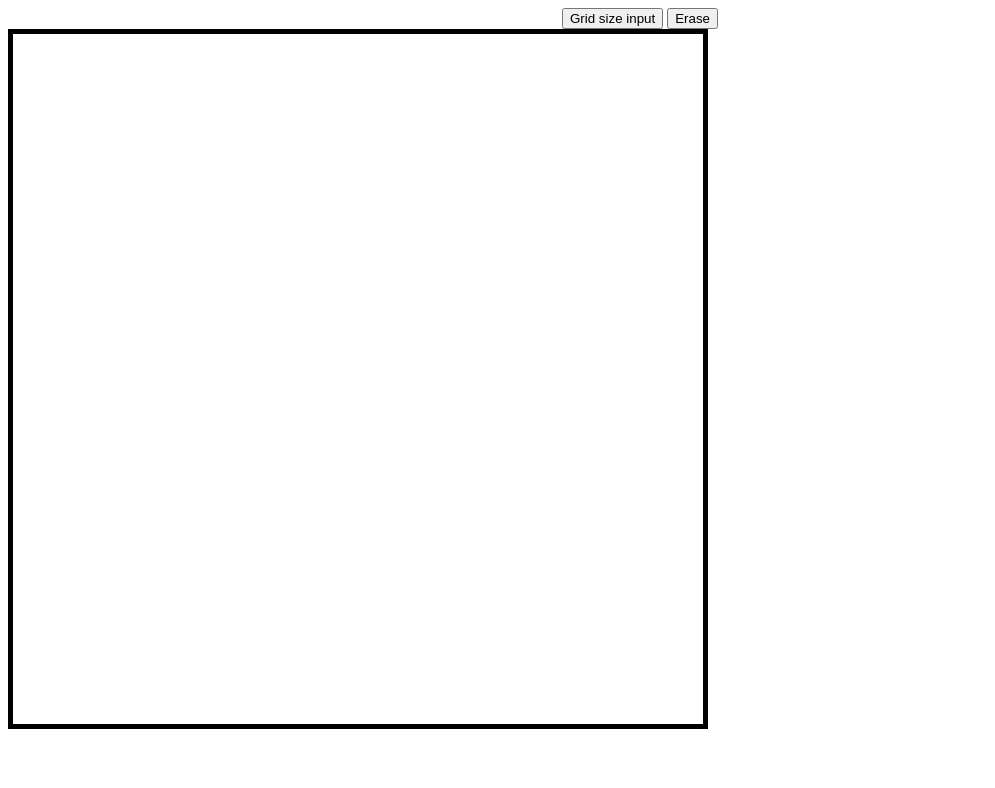
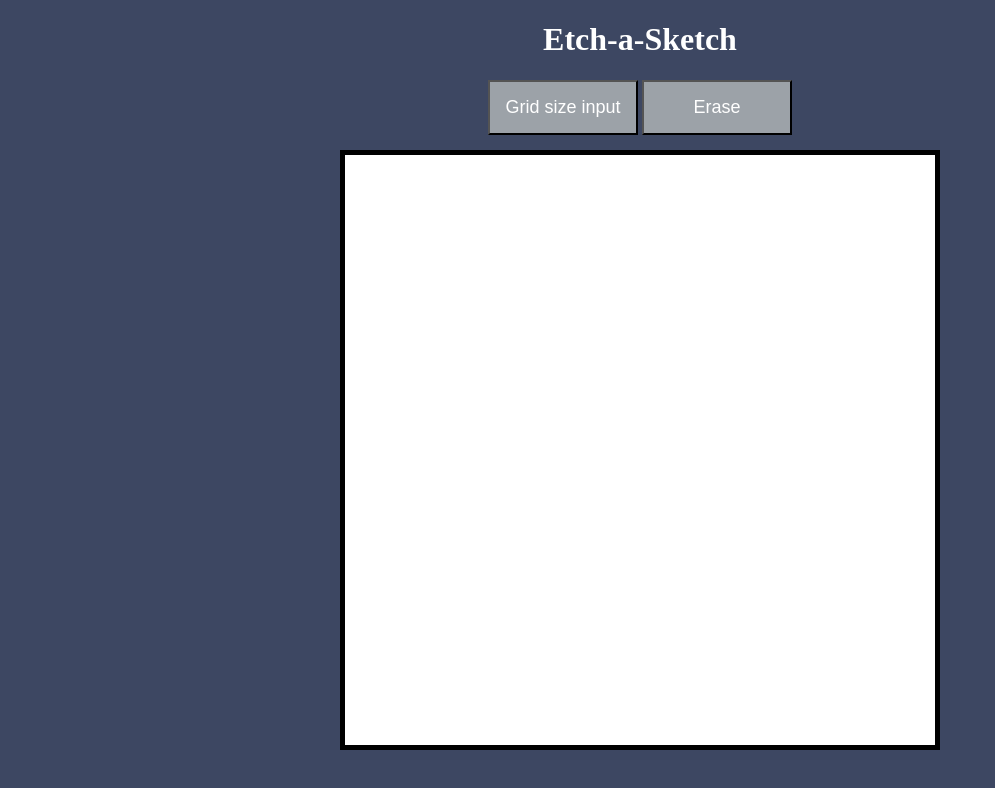
Before and after one commit to HollysKim/Etch-A-Sketch, a plain HTML site: page index.html in a window 1280 px wide. Shown: the whole page, without its empty margins (0-995 px from the left). Drawn offline with Linux system fonts and the light colour scheme.

Commit message:
Added styling

```diff
--- a/index.html
+++ b/index.html
@@ -9,6 +9,7 @@
     <link rel="stylesheet" href="style.css">
 </head>
 <body>
+    <h1>Etch-a-Sketch</h1>
     <button id="gridBtn">Grid size input</button>
     <button id="eraseBtn">Erase</button>
     <div class="container" id="container">
--- a/index.js
+++ b/index.js
@@ -60,12 +60,13 @@ function mouseUp(gridElements) {
 
     gridBtn.addEventListener('click', () => {
         let gridSize = prompt('Input a grid size up to 100:');
-        if(gridSize > 100) {
-            alert('Inputs over 100 are not accepted.');
+        if(gridSize < 101) {
+            deleteGrid();
+        createGrid(gridSize);
         }
-        //page.style.gridTemplateColumns = 'repeat(1, 1fr)';
-        deleteGrid();
-        createGrid(gridSize);
+        else {
+            alert('Invalid input. Inputs must be numerical and must not exceed 100.');
+        }
     });
 
 function eraseColor(gridElements) {
--- a/style.css
+++ b/style.css
@@ -3,15 +3,30 @@
     text-align: center;
 }
 
+body {
+    background-color: rgb(61, 71, 98);
+}
 
+h1 {
+    color: white;
+}
+
+button {
+    background-color: rgb(156, 162, 168);
+    color: white;
+    padding: 15px;
+    width: 150px;
+    font-size: 18px;
+    margin-bottom: 15px;
+}
 
 .container {
     display: grid;
-    justify-content: center;
-
-    width: 700px;
-    height: 700px;
+    margin: auto;
+    width: 600px;
+    height: 600px;
     border: 5px black solid;
+    background-color: white;
 }
 
 .gridDiv {
@@ -19,5 +34,5 @@
 }
 
 .gridDivColorOn {
-    background-color: red;
+    background-color: rgb(156, 162, 168);;
 }
```
